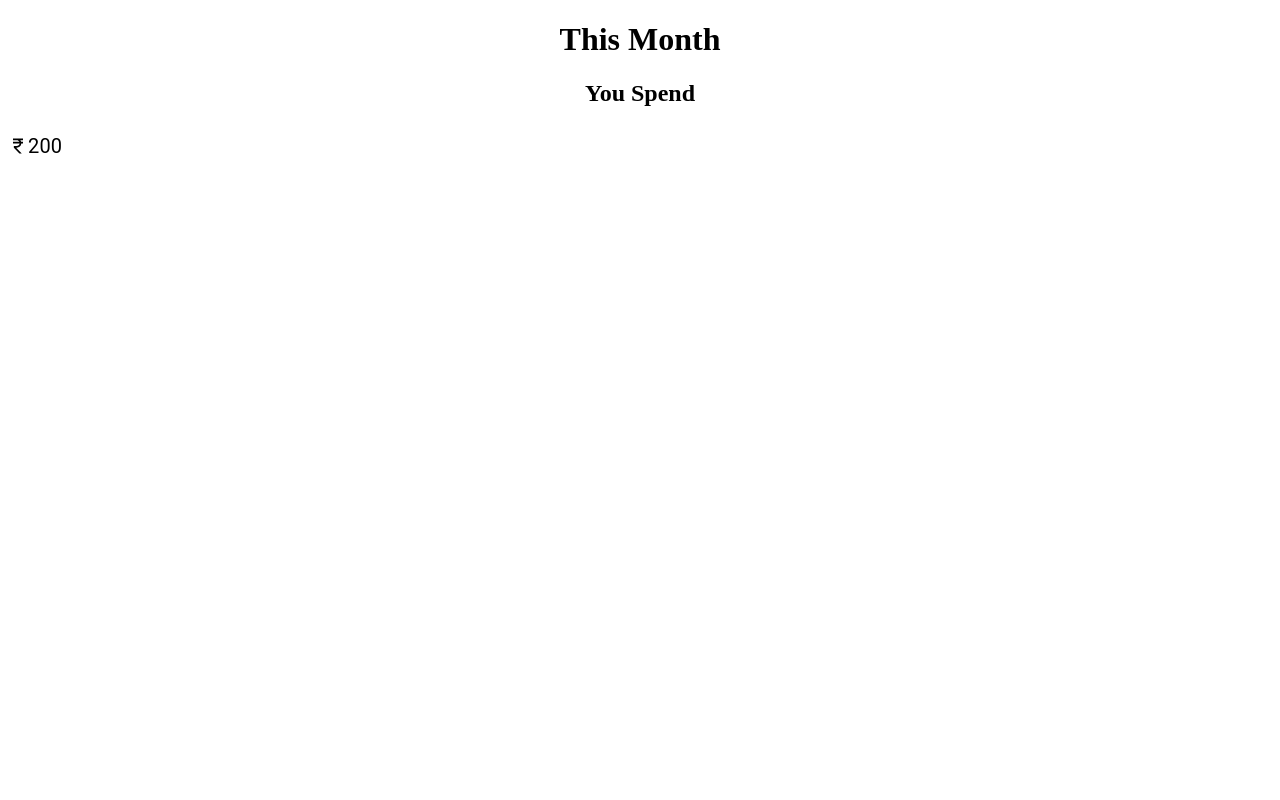
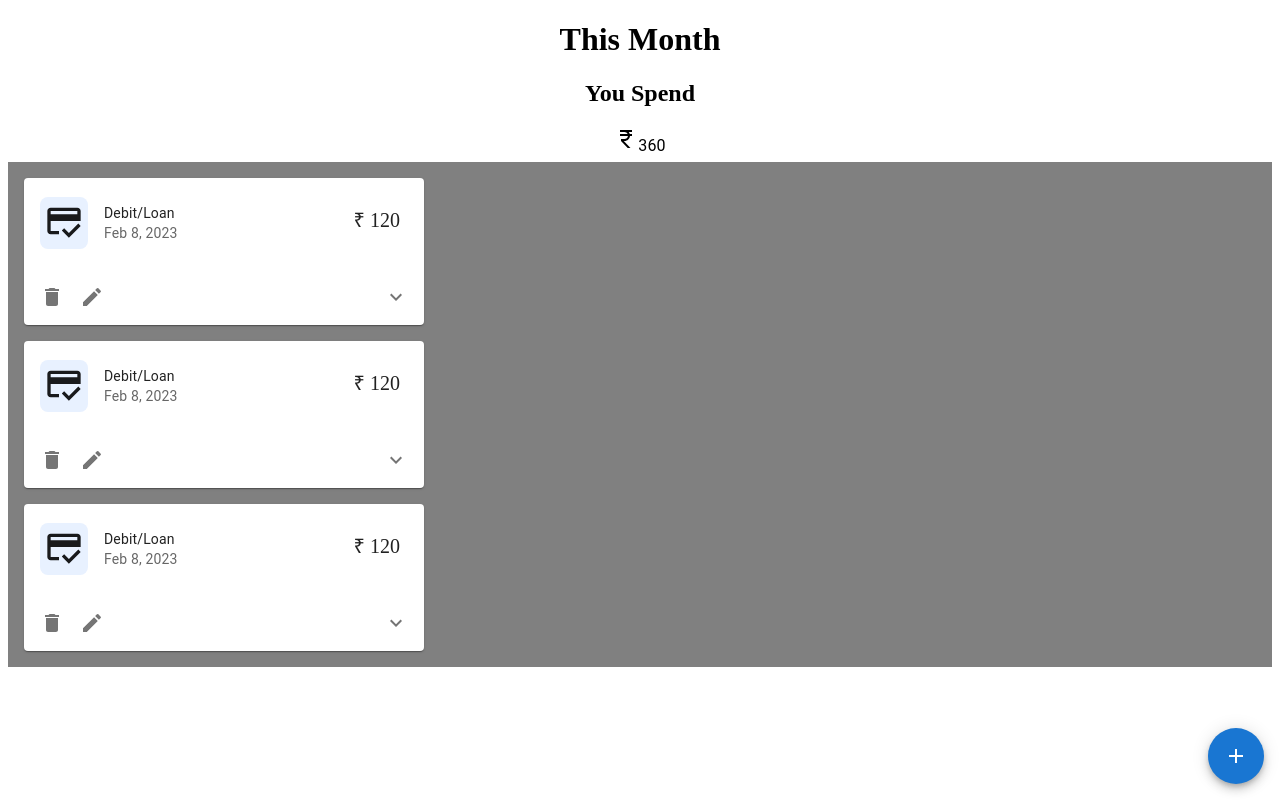
Before and after one commit to KowsikPk/expense-app, a React (Create React App) app: page / in a window 1280 px wide. Built offline with nearby package versions, Linux system fonts and the light colour scheme.

Commit message:
card update

```diff
--- a/src/Home.js
+++ b/src/Home.js
@@ -1,25 +1,45 @@
 import React, { useState } from 'react'
 import { Button, ListItemText } from '@mui/material'
+import Fab from '@mui/material/Fab';
+import AddIcon from '@mui/icons-material/Add';
 import PopupForm from './components/PopupForm'
 import ListExpense from './components/ListExpense'
 import CurrencyRupeeIcon from '@mui/icons-material/CurrencyRupee';
 const Home = () => {
     const [open, setOpen] = useState(false)
     const [expenseDetailsList, setExpenseDetailsList] = useState([
-        { amount: '120', category: 'Debit/Loan', paymentMode: 'Other UPI', note: 'Some ', date: 'Feb 8, 2023' }])
+        { amount: '120', category: 'Debit/Loan', paymentMode: 'Other UPI', note: 'Some ', date: 'Feb 8, 2023' },
+        { amount: '120', category: 'Debit/Loan', paymentMode: 'Other UPI', note: 'Some ', date: 'Feb 8, 2023' },
+        { amount: '120', category: 'Debit/Loan', paymentMode: 'Other UPI', note: 'Some ', date: 'Feb 8, 2023' },
+    ])
+    let totalExpense = 0
+    expenseDetailsList.map(a => {
+        totalExpense += parseInt(a.amount)
+    })
 
     return (
         <div >
-            <h1 style={{ textAlign: 'center' }}>This Month</h1>
-            <h2 style={{ textAlign: 'center' }}>You Spend</h2>
-            <div style={{ display: 'flex', flexDirection: 'row', alignSelf: 'center', justifyContent: 'center', alignSelf: 'center' }}>
-                <CurrencyRupeeIcon sx={{ fontSize: 20, alignSelf: 'center' }} />
+            <div >
+                <h1 style={{ textAlign: 'center' }}>This Month</h1>
+                <h2 style={{ textAlign: 'center' }}>You Spend</h2>
+
                 <ListItemText primary={
-                    <div style={{ fontSize: 20 }}>
-                        {200}
+                    <div style={{ textAlign: 'center' }}>
+                        <CurrencyRupeeIcon />{totalExpense}
                     </div>
                 } />
-            </div>
+
+                <ListExpense expenseDetailsList={expenseDetailsList} />
+                <PopupForm
+                    open={open} setOpen={setOpen}
+                    setExpenseDetailsList={setExpenseDetailsList}
+                    expenseDetailsList={expenseDetailsList}
+                />
+
+            </div >
+            <Fab sx={{ position: 'absolute', bottom: 16, right: 16 }} color="primary" onClick={() => setOpen(true)}>
+                <AddIcon />
+            </Fab>
         </div >
     )
 }
--- /dev/null
+++ b/src/components/ExpenseCard.js
@@ -0,0 +1,76 @@
+import * as React from 'react';
+import { styled } from '@mui/material/styles';
+import Card from '@mui/material/Card';
+import CardHeader from '@mui/material/CardHeader';
+import CardContent from '@mui/material/CardContent';
+import CardActions from '@mui/material/CardActions';
+import Collapse from '@mui/material/Collapse';
+import Avatar from '@mui/material/Avatar';
+import IconButton from '@mui/material/IconButton';
+import Typography from '@mui/material/Typography';
+import DeleteIcon from '@mui/icons-material/Delete';
+import EditIcon from '@mui/icons-material/Edit';
+import ExpandMoreIcon from '@mui/icons-material/ExpandMore';
+import IconsList from './IconsList';
+
+const ExpandMore = styled((props) => {
+    const { expand, ...other } = props;
+    return <IconButton {...other} />;
+})(({ theme, expand }) => ({
+    transform: !expand ? 'rotate(0deg)' : 'rotate(180deg)',
+    marginLeft: 'auto',
+    transition: theme.transitions.create('transform', {
+        duration: theme.transitions.duration.shortest,
+    }),
+}));
+
+export default function ExpenseCard(props) {
+    const [expanded, setExpanded] = React.useState(false);
+
+    const handleExpandClick = () => {
+        setExpanded(!expanded);
+    };
+
+    return (
+        <Card sx={{ width: 400 }}>
+            <CardHeader
+                avatar={<IconsList category={props.data.category} />}
+                action={
+                    <div style={{
+                        display: 'flex', flexDirection: 'row', alignSelf: 'center'
+                    }}>
+                        <CardContent sx={{ fontSize: 20 }}>
+                            ₹ {props.data.amount}
+                        </CardContent>
+                    </div>
+                }
+                title={props.data.category}
+                subheader={props.data.date}
+            />
+
+            <CardActions disableSpacing>
+                <IconButton aria-label="add to Deletes">
+                    <DeleteIcon />
+                </IconButton>
+                <IconButton aria-label="Edit">
+                    <EditIcon />
+                </IconButton>
+                <ExpandMore
+                    expand={expanded}
+                    onClick={handleExpandClick}
+                    aria-expanded={expanded}
+                    aria-label="show more"
+                >
+                    <ExpandMoreIcon />
+                </ExpandMore>
+            </CardActions>
+            <Collapse in={expanded} timeout="auto" unmountOnExit>
+                <CardContent>
+                    <Typography paragraph>
+                        {props.data.note}
+                    </Typography>
+                </CardContent>
+            </Collapse>
+        </Card >
+    );
+}
--- a/src/components/ListExpense.js
+++ b/src/components/ListExpense.js
@@ -4,8 +4,10 @@ import ListItem from '@mui/material/ListItem';
 import ListItemText from '@mui/material/ListItemText';
 import ListItemAvatar from '@mui/material/ListItemAvatar';
 import CurrencyRupeeIcon from '@mui/icons-material/CurrencyRupee';
+import MoreVertIcon from '@mui/icons-material/MoreVert';
 import IconsList from './IconsList';
-import { Accordion, AccordionDetails, AccordionSummary, Typography } from '@mui/material';
+import ExpenseCard from './ExpenseCard';
+import { Accordion, AccordionDetails, AccordionSummary, Button, Typography } from '@mui/material';
 export default function ListExpense(props) {
     const data = props.expenseDetailsList
     const [expanded, setExpanded] = React.useState(false);
@@ -17,34 +19,10 @@ export default function ListExpense(props) {
     return (
         <List sx={{ backgroundColor: 'gray', }}>
             {data.map((item, i) =>
-                <ListItem key={i}>
-                    <Accordion
-                        expanded={expanded === i}
-                        onChange={handleChange(i)}
-                        sx={{ width: 400 }}
-                    >
-                        <AccordionSummary>
-                            <ListItemAvatar>
-                                <IconsList category={item.category} />
-                            </ListItemAvatar>
-                            <ListItemText primary={item.category} secondary={item.date} />
-                            <div style={{ display: 'flex', flexDirection: 'row', alignSelf: 'center' }}>
-                                <CurrencyRupeeIcon sx={{ fontSize: 20, alignSelf: 'center' }} />
-                                <ListItemText primary={
-                                    <div style={{ fontSize: 20 }}>
-                                        {item.amount}
-                                    </div>
-                                } />
-                            </div>
-                        </AccordionSummary>
-                        <AccordionDetails>
-                            {item.note}
-                        </AccordionDetails>
-                    </Accordion>
+                <ListItem key={i} >
+                    <ExpenseCard data={item} />
                 </ListItem>
-
-            )
-            }
+            )}
 
         </List >
     );
```
